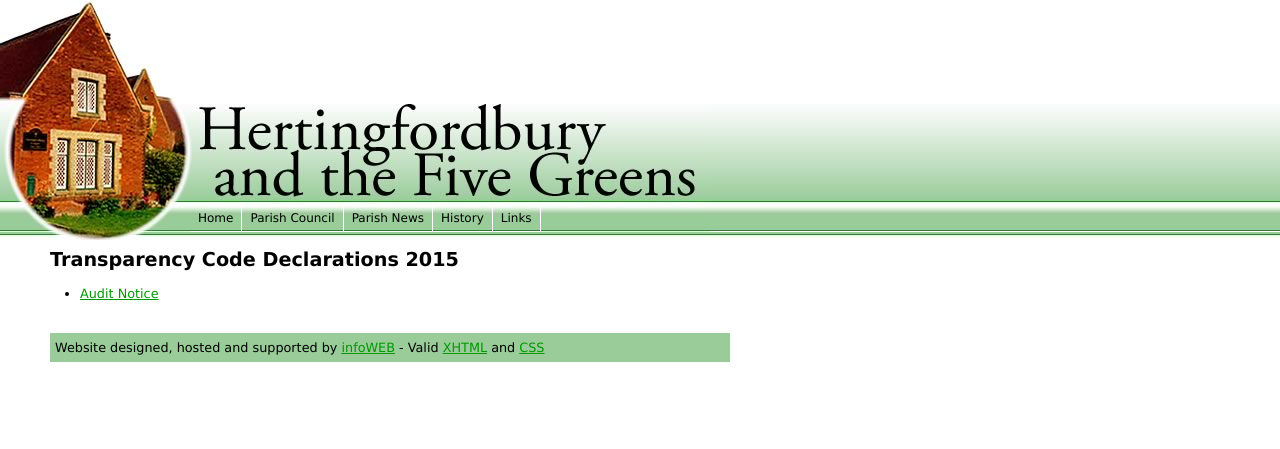
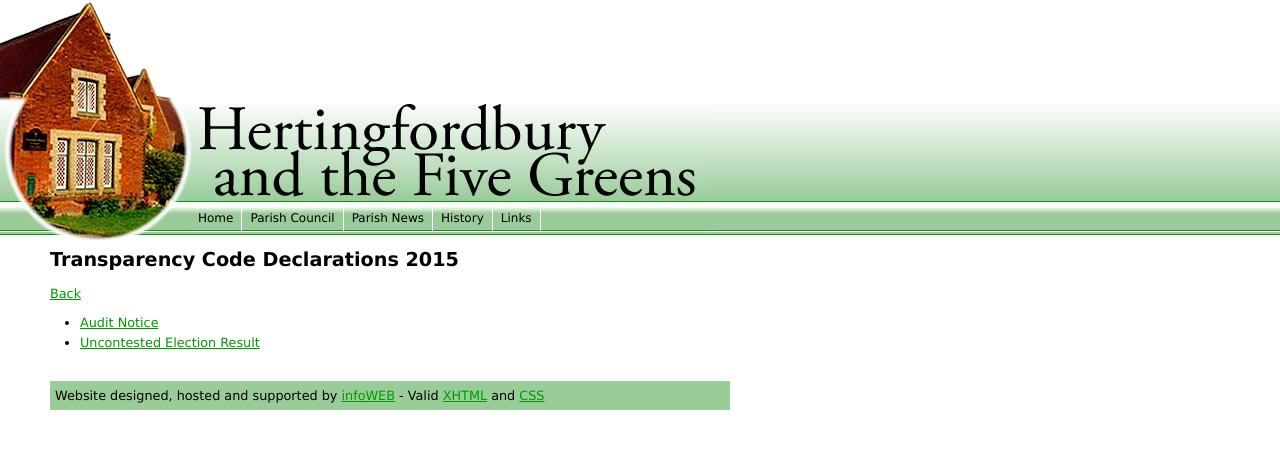
Before and after one commit to pugongyingh/hertingfordbury.org.uk, a Jekyll site: the page built from parish-council/transparency-code/2015/index.md, in a window 1280 px wide. Shown: the top 449 px of the page. Built offline with Jekyll 4.4.1, drawn with Linux system fonts in a browser that asks for light colours; nearby versions of some CDN libraries.

Commit message:
Uncontested election result added to transparancy code page

```diff
--- a/parish-council/transparency-code/2015/index.md
+++ b/parish-council/transparency-code/2015/index.md
@@ -6,6 +6,9 @@ permalink: /parish-council/transparency-code/2015/
 
 <h2>Transparency Code Declarations 2015</h2>
 
+<a href="../">Back</a>
+
 <ul>
 	<li><a href="./2015-transparency-code-audit-notice.pdf">Audit Notice</a></li>
+	<li><a href="./2015-uncontested-election-result.pdf">Uncontested Election Result</a></li>
 </ul>
```
Also changed, not shown: parish-council/transparency-code/index.md (+2 -0 lines), 1 other file.
